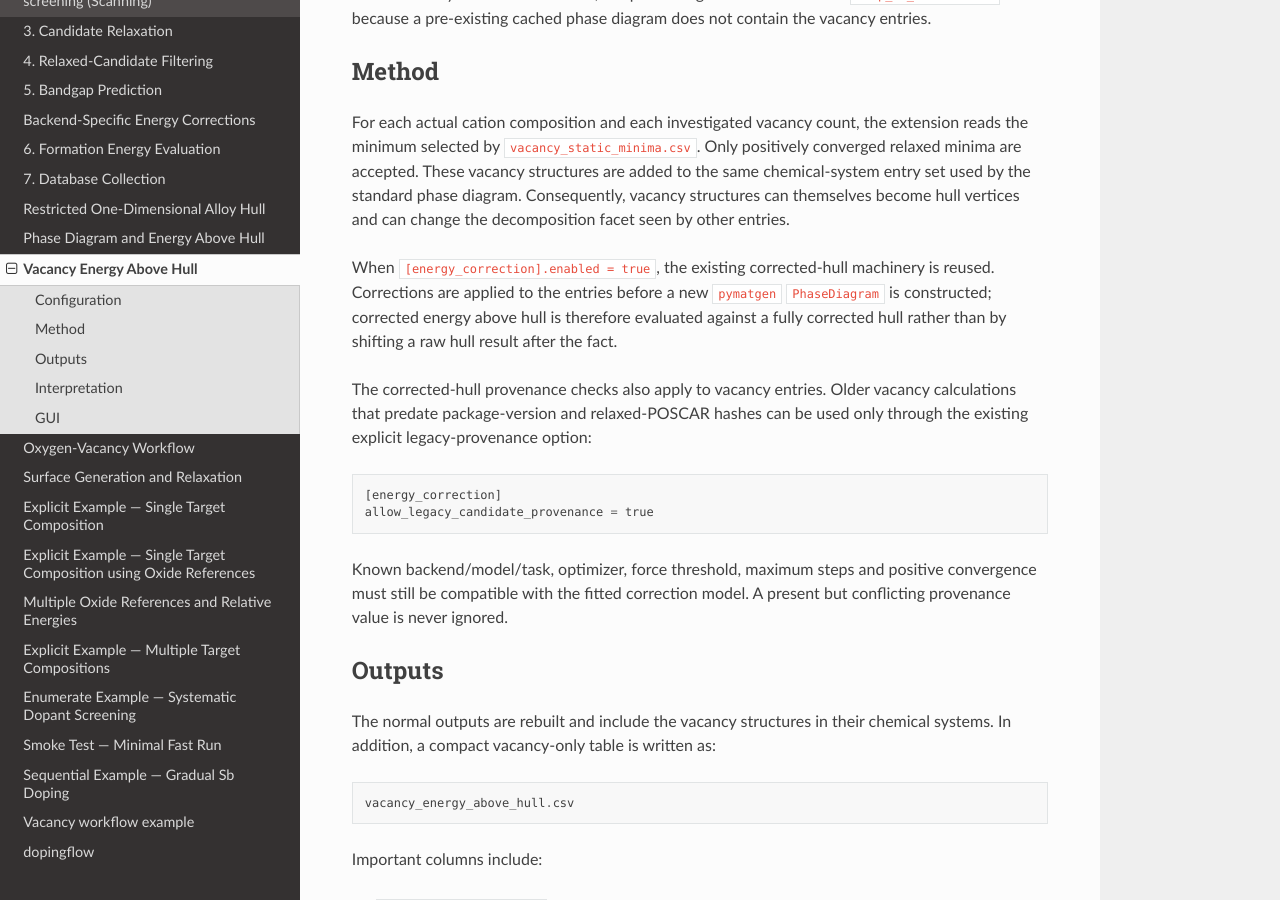
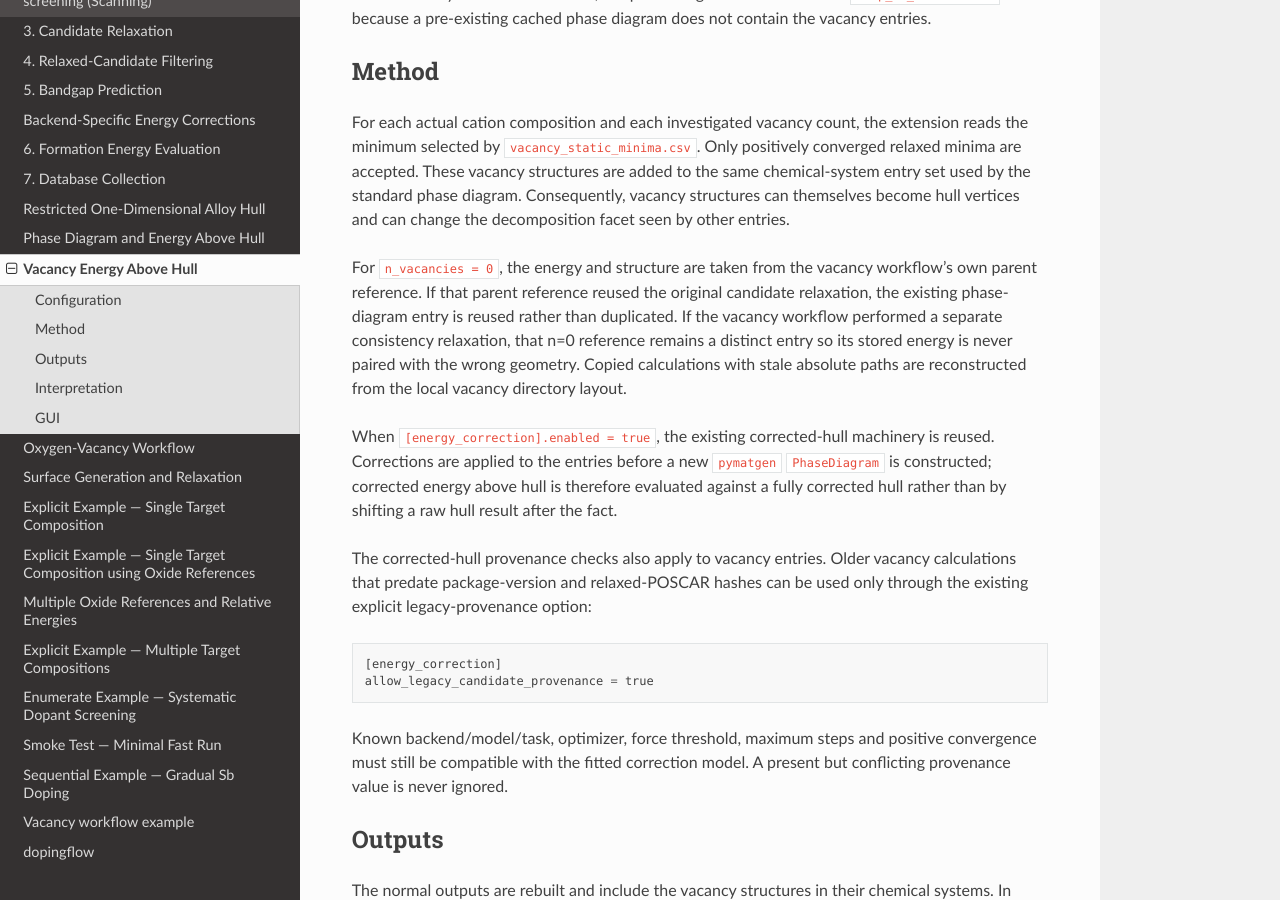
Before and after one commit to KazemZh/dopingflow, a Sphinx documentation site: the page built from docs/source/methods/vacancy_energy_above_hull.rst, in a window 1280 px wide and 900 px high, scrolled down 741 px. Built offline with Sphinx 7.4.7 and the Read the Docs theme 3.1.0, drawn with Linux system fonts in a browser that asks for light colours.

Commit message:
Document n=0 parent-reference handling in vacancy hulls

```diff
--- a/docs/source/methods/vacancy_energy_above_hull.rst
+++ b/docs/source/methods/vacancy_energy_above_hull.rst
@@ -37,6 +37,14 @@ positively converged relaxed minima are accepted. These vacancy structures are
 added to the same chemical-system entry set used by the standard phase diagram.
 Consequently, vacancy structures can themselves become hull vertices and can
 change the decomposition facet seen by other entries.
+
+For ``n_vacancies = 0``, the energy and structure are taken from the vacancy
+workflow's own parent reference. If that parent reference reused the original
+candidate relaxation, the existing phase-diagram entry is reused rather than
+duplicated. If the vacancy workflow performed a separate consistency
+relaxation, that n=0 reference remains a distinct entry so its stored energy is
+never paired with the wrong geometry. Copied calculations with stale absolute
+paths are reconstructed from the local vacancy directory layout.
 
 When ``[energy_correction].enabled = true``, the existing corrected-hull
 machinery is reused. Corrections are applied to the entries before a new
```
